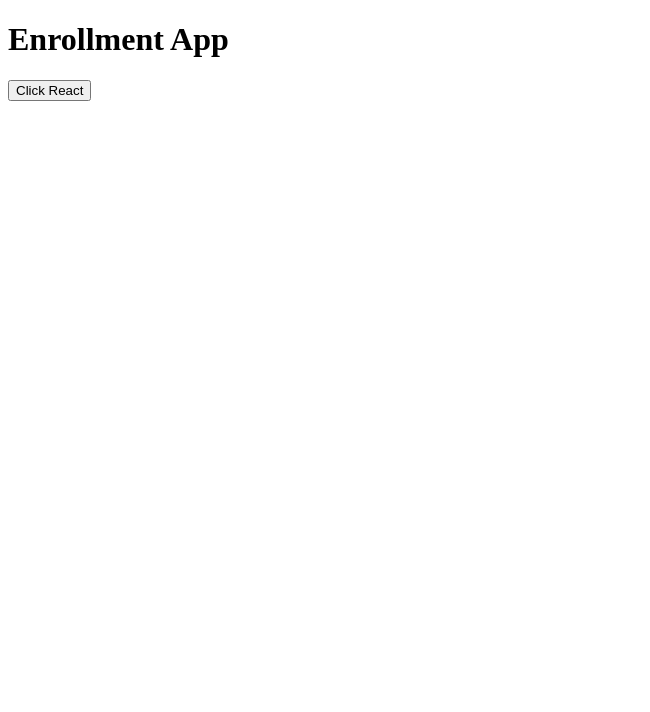
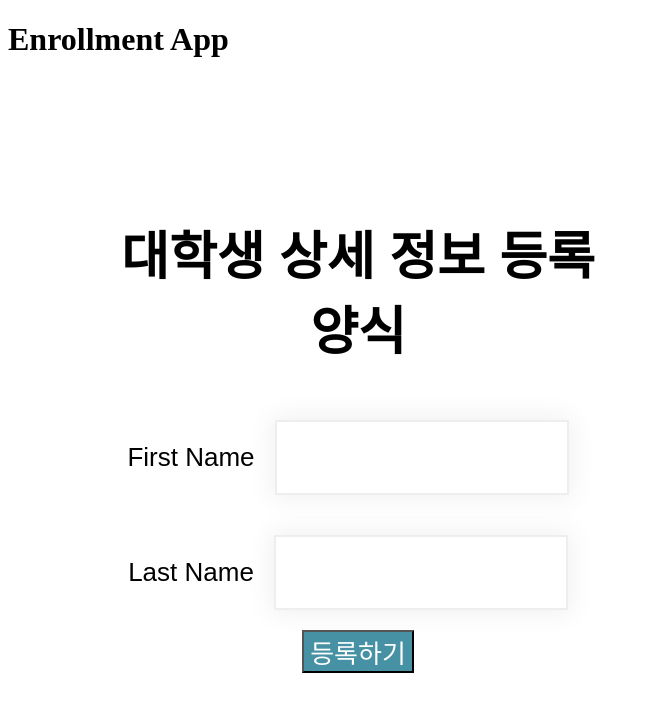
Before and after one commit to hoteaklee/enrollment-react-app, a React (Create React App) app: page / in a window 1280 px wide. Shown: the top 712 px of the page, without its empty margins (0-650 px from the left). Built offline with nearby package versions, Linux system fonts and the light colour scheme.

Commit message:
대학생 등록 폼 작성

```diff
--- /dev/null
+++ b/src/App.css
@@ -0,0 +1,24 @@
+.enrolForm {
+    font-family:sans-serif;
+    font-size: 26px;
+    text-align: center;
+    width: 500px;
+    padding:100px;
+}
+.enrolForm input[type=text] {
+    margin :20px;
+    padding:20px;
+    box-shadow:0 0 25px 4px rgba(0,0,0,0.06);
+    border: 2px solid #eee;
+    width: 250px;
+    font-family: inherit;
+    font-size: inherit;
+}
+.enrolForm button[type=submit]
+{
+    background: #4691A4;
+    font-family: inherit;
+    font-size: inherit;
+    cursor: pointer;
+    color: white;
+}
--- a/src/App.js
+++ b/src/App.js
@@ -1,13 +1,9 @@
 import React from "react";
+import EnrollmentForm from "./components/EnrollmentForm";
 
 const App = () => {
-    const ClickHandler = () => {
-        alert('Starting Ract!!')
-    };
     return (
-        <div>
-            <button type='button' onClick={ClickHandler}>Click React</button>
-        </div>
+        <EnrollmentForm />
     );
 };
 
--- /dev/null
+++ b/src/components/EnrollmentForm.js
@@ -0,0 +1,19 @@
+import React from 'react';
+import '../App.css';
+
+const EnrollmentForm = () => {
+    return(
+        <div>
+            <form className="enrolForm">
+        <h1>대학생 상세 정보 등록 양식</h1>
+                <div><label>First Name</label>
+                <input type="text" name="fname"/></div>
+                <div><label>Last Name</label>
+                    <input type="text" name="lname"/></div>
+                <div><button type="submit">등록하기</button></div>
+            </form>
+        </div>
+    );
+};
+
+export default EnrollmentForm;
```
